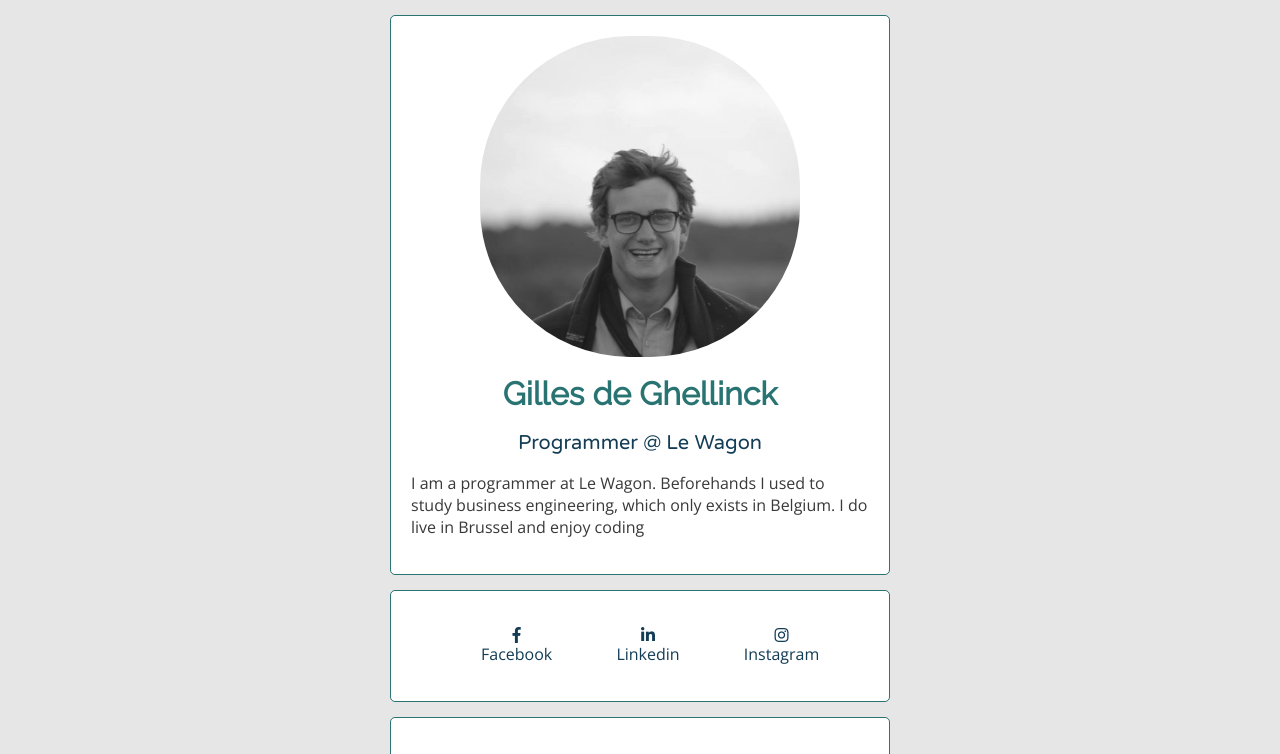
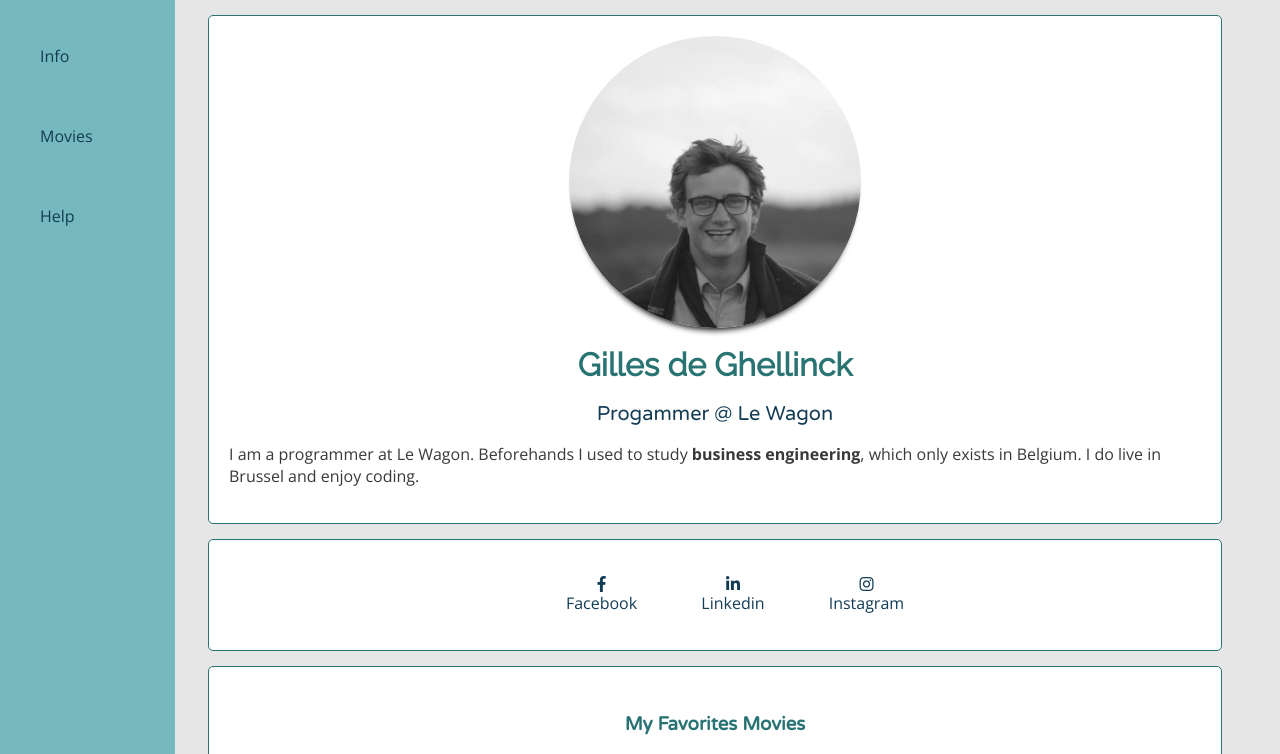
Before and after one commit to GillesdeGhel/profile, a plain HTML site: page index.html in a window 1280 px wide. Shown: the top 754 px of the page. Drawn offline with nearby package versions, Linux system fonts and the light colour scheme.

Commit message:
make my profile prettier

```diff
--- a/index.html
+++ b/index.html
@@ -1,4 +1,3 @@
-
 <html>
   <head>
     <link href="https://fonts.googleapis.com/css?family=PT+Serif|Raleway|Varela+Round" rel="stylesheet">
@@ -11,19 +10,28 @@
   </head>
 
   <body>
-
+  <div id="sidebar">
+    <ul>
+      <li><a href="#summary">Info</a></li>
+      <li><a href="#favorite-movies">Movies</a></li>
+      <li><a href="#help">Help</a></li>
+   </ul>
+  </div>
+<div id="page-content">
   <div class="container">
     <div class="card">
-      <img src="images/Gilles_Pic.jpg" alt="Gilles de Ghellinck" class="img-center img-circle">
+      <img src="images/Gilles_Pic.jpg" alt="Gilles de Ghellinck" id="pp" class="img-center img-circle">
       <h1 class="text-center">Gilles de Ghellinck</h1>
-      <h2 class="text-center">Programmer @ Le Wagon</h2>
+      <div id="summary">
+        <h2 class="text-center">Progammer @ Le Wagon</h2>
          <p>
-       I am a programmer at Le Wagon. Beforehands I used to study business engineering, which only exists in Belgium. I do live in Brussel and enjoy coding
+          I am a programmer at Le Wagon. Beforehands I used to study <strong>business engineering</strong>, which only exists in Belgium. I do live in Brussel and enjoy coding.
           </p>
+        </div>
     </div>
 
     <div class="card">
-      <ul class="list-inline">
+      <ul class="list-inline text-center">
         <li class="text-center">
           <a  href="https://www.facebook.com/gilles.deghellinck" target="_blank"> <i class="fab fa-facebook-f"> </i> <br>Facebook
           </a>
@@ -41,25 +49,38 @@
     <div class = "card">
       <h3 class="text-center">My Favorites Movies</h3>
         <table>
+          <div id="favorite-movies">
             <tr>
               <td> <img src="images/Interstellar.jpg" alt="Interstellar" class="img-center"></td>
               <td> <h4 class="text-center"> Interstellar </h4>
               A team of explorers travel through a wormhole in space in an attempt to ensure humanity's survival.
               </td>
             </tr>
+          </div>
           <tr>
-          <td> <img src="images/Gladiator.jpg" alt="Gladiator" class="img-center"></td>
+            <td> <img src="images/Gladiator.jpg" alt="Gladiator" class="img-center">
+            </td>
             <td> <h4 class="text-center"> Gladiator </h4>
             A former Roman General sets out to exact vengeance against the corrupt emperor who murdered his family and sent him into slavery.
             </td>
           </tr>
           <tr>
-          <td> <img src="images/Arrival.jpg" alt="Arrival" class="img-center"></td>
+            <td> <img src="images/Arrival.jpg" alt="Arrival" class="img-center">
+            </td>
             <td> <h4 class="text-center">Arrival</h4>
             A linguist is recruited by the military to communicate with alien lifeforms after twelve mysterious spacecrafts land around the world.
             </td>
           </tr>
         </table>
+        </div>
+
+    <div class="card" id="help">
+      <h3 class="text-center"> About me </h3>
+      <p> You 'll need some help to really get what is happening here. The first time I tried coding I felt so lost that even a grain of sand in the sahara would have had an easier time finding its way home. This page was coded during <strong>Le Wagon</strong> and as you can see, we are all a bit exhausted and write nonsense. </p>
+
+      <a id="exo" href="https://kitt.lewagon.com/camps/185/challenges?path=04-Front-End/01-HTML-and-CSS/Optional-01-Fixed-sidebar"> Le Wagon worst exercise if you want </a>
+
+    </div>
     </div>
   </div>
 
--- a/style.css
+++ b/style.css
@@ -47,6 +47,34 @@ a:hover {
   font-weight: bold;
 }
 
+#exo{
+  color: rgba(0, 0, 255, 0.5);
+}
+
+#sidebar ul {
+  list-style-type: none;
+}
+
+#sidebar {
+  background: #75B9BE;
+  position: fixed;
+  width: 175px;
+  left: 0;
+  top: 0;
+  bottom: 0;
+  line-height: 5;
+}
+
+#pp {
+  width: 30%;
+  box-shadow: 0 8px 6px -6px black;
+}
+
+#page-content {
+  margin-left: 200px;
+  margin-right: 50px;
+}
+
 .img-center {
     display: block;
     margin-left: auto;
@@ -55,7 +83,7 @@ a:hover {
 }
 
 .img-circle {
-  border-radius: 150px;
+  border-radius: 200px;
 }
 
 .text-center {
@@ -70,8 +98,7 @@ a:hover {
   padding: 20;
   }
 
-.container {
-  width: 500px; /* This sets the width */
+.container {/* This sets the width */
   margin: 0 auto; /* This automatically sets left/right margins */
 }
 
```
Lines whose indentation alone changed are shown as unchanged.
